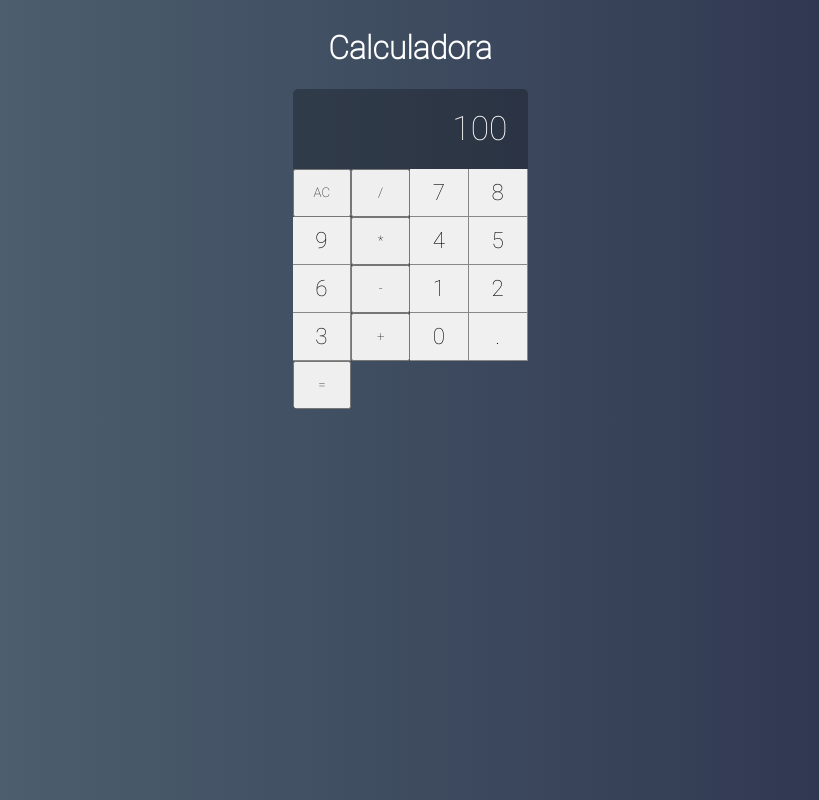
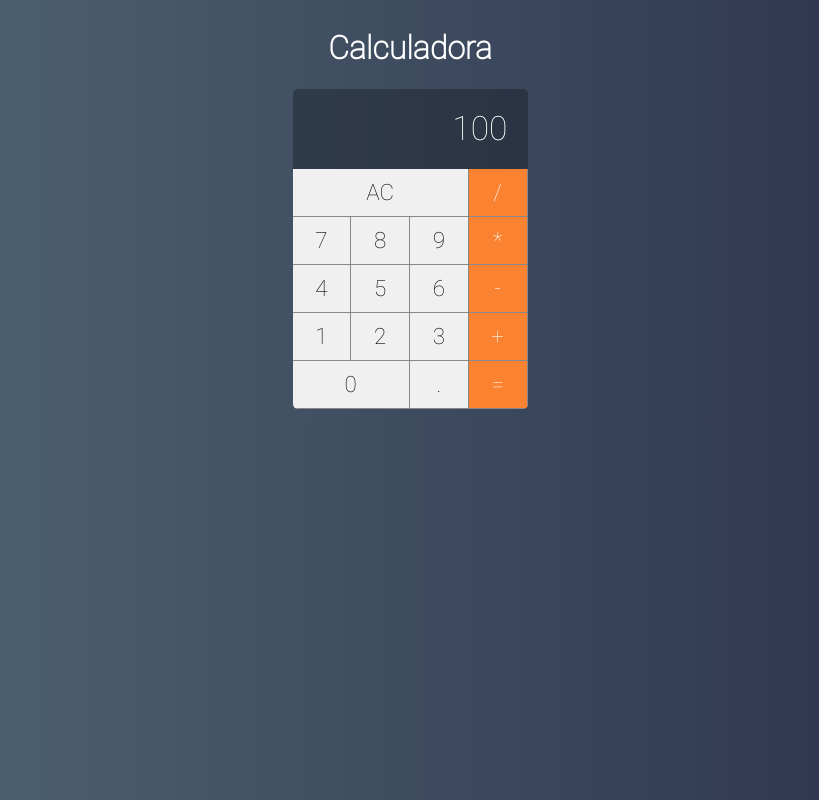
Before and after one commit to reytler/calculadora, a React (Create React App) app: page / in a window 1280 px wide. Shown: the whole page, without its empty margins (230-1049 px from the left). Built offline with nearby package versions, Linux system fonts and the light colour scheme.

Commit message:
Correção bug tamanho botão

```diff
--- a/src/components/Button.jsx
+++ b/src/components/Button.jsx
@@ -2,11 +2,10 @@ import React from 'react'
 import './Button.css'
 
 export default function Button(props){
-        let classes = 'button'
+        let classes = 'button '
         classes += props.operation ? 'operation' : ''
         classes += props.double ? 'double' : ''
         classes += props.triple ? 'triple' : ''
-
     return(
         <button
             onClick={e => props.click && props.click(props.label)}
--- a/src/components/Display.css
+++ b/src/components/Display.css
@@ -7,4 +7,5 @@
     align-items: center;
     padding: 20px;
     font-size: 2.1rem;
+    overflow: hidden;
 }
--- a/src/main/Calculator.jsx
+++ b/src/main/Calculator.jsx
@@ -44,7 +44,7 @@ export default class Calculator extends Component {
                 <Button label="2" click={this.addDigit} />
                 <Button label="3" click={this.addDigit} />
                 <Button label="+" click={this.setOperation} operation/>
-                <Button label="0" click={this.addDigit} />
+                <Button label="0" click={this.addDigit} double/>
                 <Button label="." click={this.addDigit} />
                 <Button label="=" click={this.setOperation} operation/>
             </div>
```
